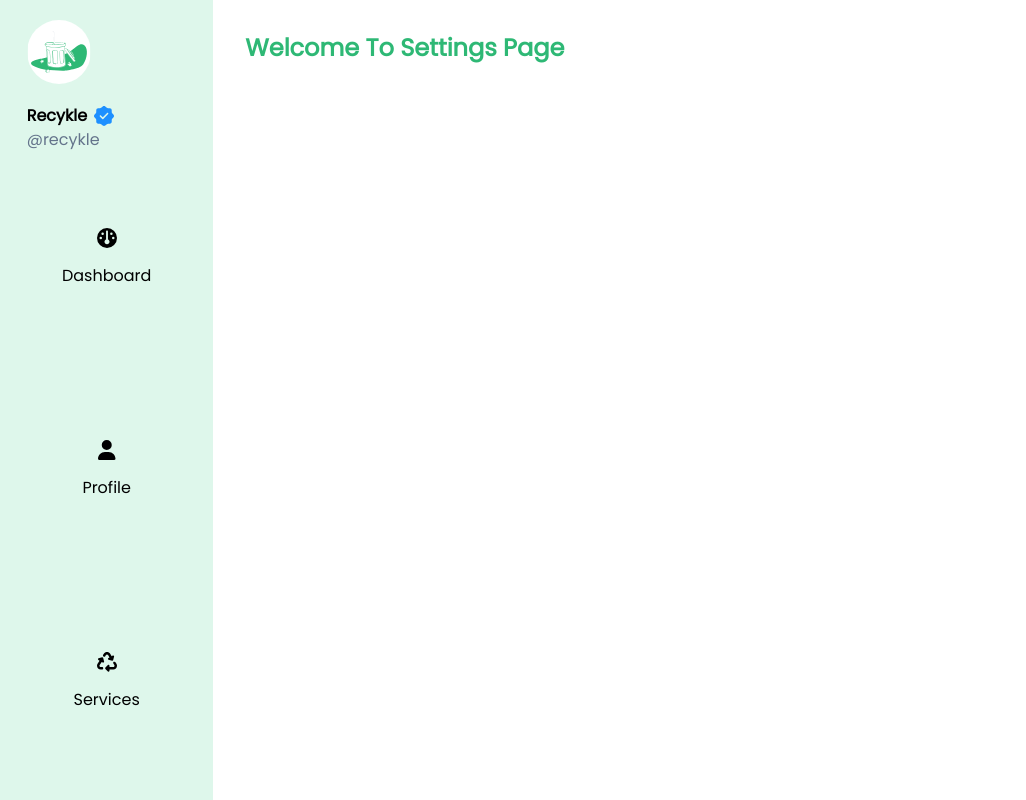
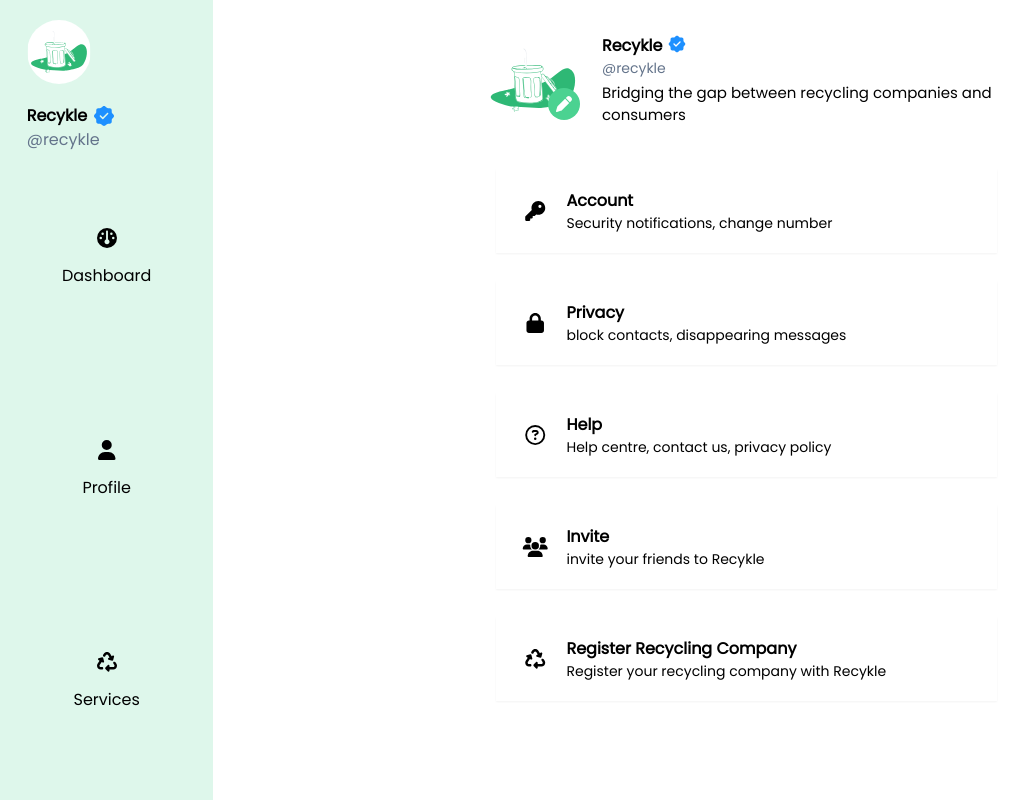
Before and after one commit to Adedoyin-Emmanuel/Recykle, a React (Vite) app: page /company/dashboard/settings in a window 1280 px wide. Shown: the whole page, without its empty margins (0-1026 px from the left). Built offline with nearby package versions, Linux system fonts and the light colour scheme.

Commit message:
Finished company settings UI

```diff
--- a/src/components/CompanyProfileCard/CompanyProfileCard.tsx
+++ b/src/components/CompanyProfileCard/CompanyProfileCard.tsx
@@ -69,7 +69,7 @@ const CompanyProfileCard = ({
         <img
           src={companyProfileImage}
           alt="user profile image"
-          className="h-24 w-20"
+          className="h-24 w-24 rounded-full"
         />
 
         <FontAwesomeIcon
--- a/src/pages/CompanySettings/CompanySettings.tsx
+++ b/src/pages/CompanySettings/CompanySettings.tsx
@@ -9,17 +9,91 @@ import {
   faRecycle,
 } from "@fortawesome/free-solid-svg-icons";
 import { faQuestionCircle } from "@fortawesome/free-regular-svg-icons";
-import UserProfileCard from "../../components/UserProfileCard/UserProfileCard";
+import CompanyProfileCard from "../../components/CompanyProfileCard/CompanyProfileCard";
 import SettingsCard from "../../components/SettingsCard/SettingsCard";
 import { useNavigate } from "react-router-dom";
 import { navigateToCompanyAuth } from "../../utils/navigate";
+import Recycle from "../Recycle/Recycle";
 
-const CompanySettings: React.FC = (): JSX.Element => {
+const CompanySettings = (): JSX.Element => {
+  const navigateTo = useNavigate();
+
+  const allSettings = [
+    {
+      name: "Account",
+      subText: "Security notifications, change number",
+      icon: faKey,
+      onClick: () => {
+        console.log(` settings clicked`);
+      },
+    },
+
+    {
+      name: "Privacy",
+      subText: "block contacts, disappearing messages",
+      icon: faLock,
+      onClick: () => {
+        console.log(` settings clicked`);
+      },
+    },
+
+    {
+      name: "Help",
+      subText: "Help centre, contact us, privacy policy",
+      icon: faQuestionCircle,
+      onClick: () => {
+        console.log(` settings clicked`);
+      },
+    },
+
+    {
+      name: "Invite",
+      subText: "invite your friends to Recykle",
+      icon: faUsers,
+      onClick: () => {
+        console.log(` settings clicked`);
+      },
+    },
+
+    {
+      name: "Register Recycling Company",
+      subText: "Register your recycling company with Recykle",
+      icon: faRecycle,
+      onClick: () => {
+        navigateToCompanyAuth(navigateTo);
+      },
+    },
+  ];
+
+  const mapSettingsTags = allSettings.map((element, index: number) => {
+    const { name, subText, icon, onClick } = element;
+
+    return (
+      <SettingsCard
+        key={index}
+        settingsCardHeaderText={name}
+        settingsCardSubText={subText}
+        settingsCardIcon={icon}
+        onClick={onClick}
+      />
+    );
+  });
+
   return (
     <CompanyDashboardComponent onSettingsPage>
-      <h3 className="text-green-300 font-bold text-2xl capitalize">
-        welcome to settings page
-      </h3>
+      <section className="profile-section w-full lg:w-2/4 mx-auto flex flex-col items-start justify-start gap-3">
+        <CompanyProfileCard
+          companyProfileImage={RecycleLogo}
+          isVerified
+          companyProfileName="Recykle"
+          companyProfileUsername="recykle"
+          companyProfileDescription="Bridging the gap between recycling companies and consumers "
+          className="md:mt-0"
+        />
+        <hr />
+        {mapSettingsTags}
+        <section className="action-buttons"></section>
+      </section>
     </CompanyDashboardComponent>
   );
 };
```
Also changed, not shown: src/assets/trash.png (added).
